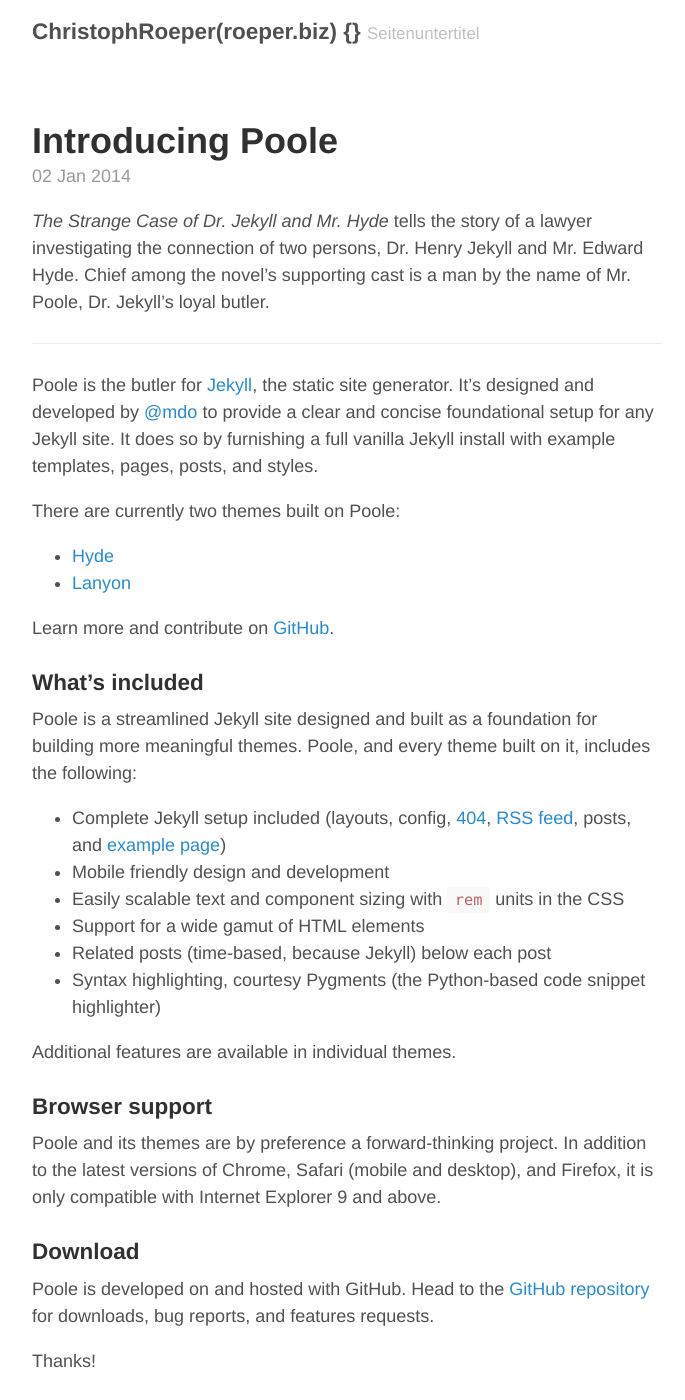
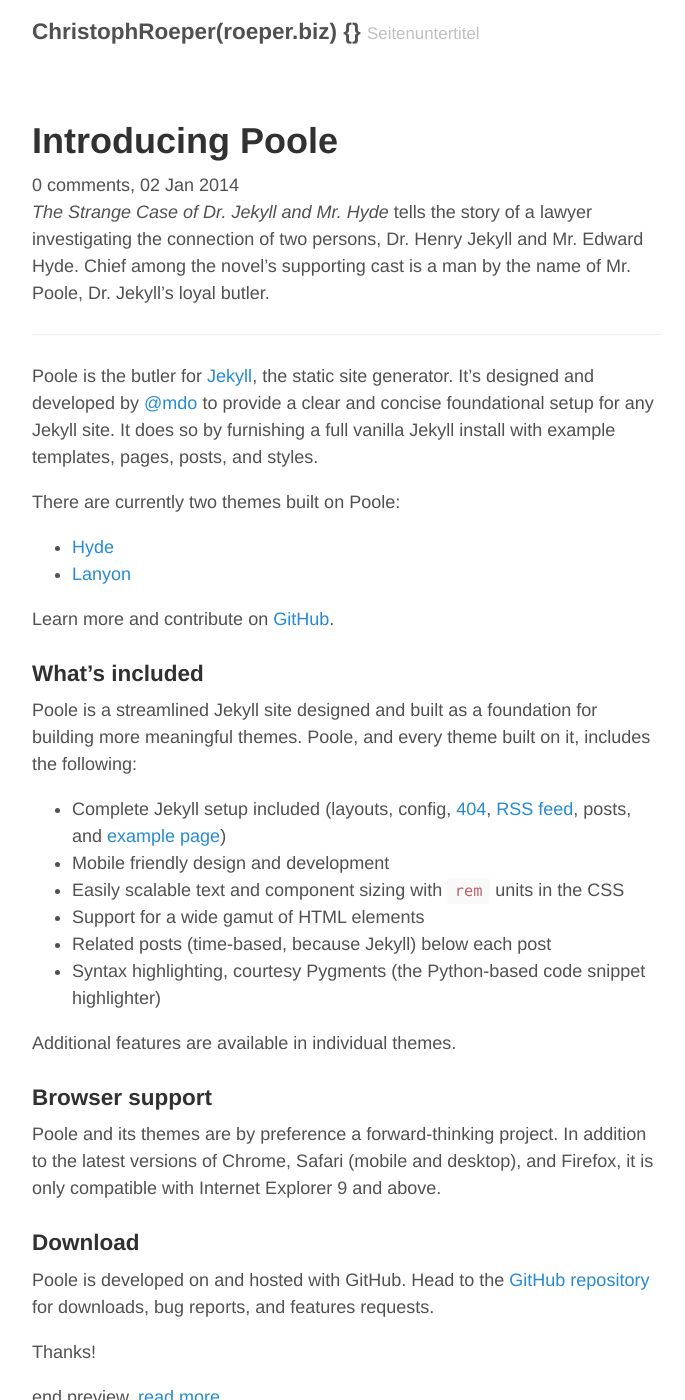
Before and after one commit to skipperTux/roeper.biz, a Jekyll site: the page built from index.html, in a window 1280 px wide and 1400 px high. Shown: the whole window, without its empty margins (293-978 px from the left). Built offline with Jekyll 4.4.1, drawn with Linux system fonts in a browser that asks for light colours; the list of posts is cut into pages by our own code; some of the changed text lies outside the part shown.

Commit message:
switched the standard post listing for the one from the design

```diff
--- a/index.html
+++ b/index.html
@@ -3,22 +3,22 @@
 title: Home
 ---
 
-<div class="posts">
+<section>
   {% for post in paginator.posts %}
-  <article class="post">
-    <h1 class="post-title">
-      <a href="{{ site.baseurl }}{{ post.url }}">
-        {{ post.title }}
-      </a>
-    </h1>
+    <article>
+      <header>
+        <h1>{{ post.title }}</h1>
+        0 comments, <time pubdate datetime="{{ post.date | date_to_xmlschema }}">{{ post.date | date_to_string }}</time>
+      </header>
+      {{ post.content }}
+      <div class="read-more">
+        <span>end preview, <a href="#">read more</a></span>
+      </div>
+    </article>
+  {% endfor %}
+</section>
 
-    <time datetime="{{ post.date | date_to_xmlschema }}" class="post-date">{{ post.date | date_to_string }}</time>
-
-    {{ post.content }}
-  </article>
-  {% endfor %}
-</div>
-
+<!-- Pagination schick machen-->
 <div class="pagination">
   {% if paginator.next_page %}
     <a class="pagination-item older" href="{{ paginator.next_page_path | prepend: site.baseurl }}">Older</a>
```
